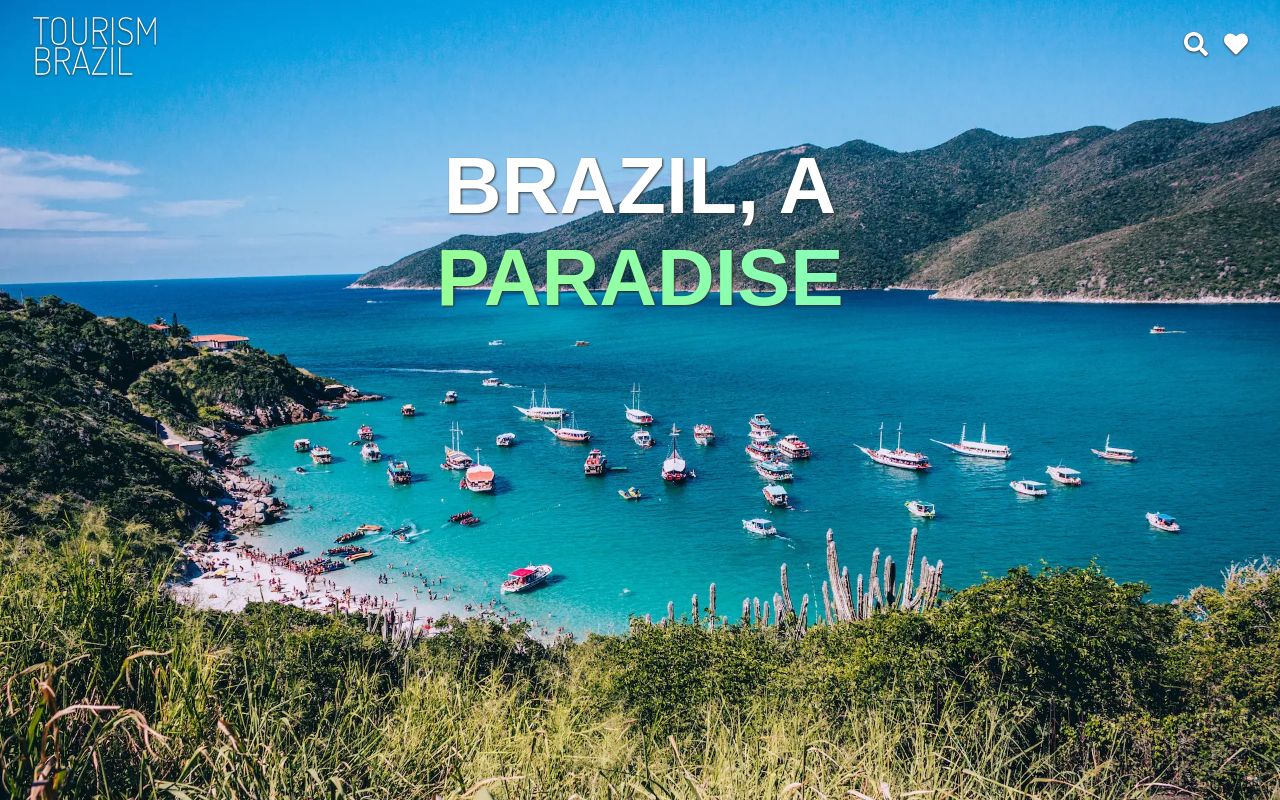
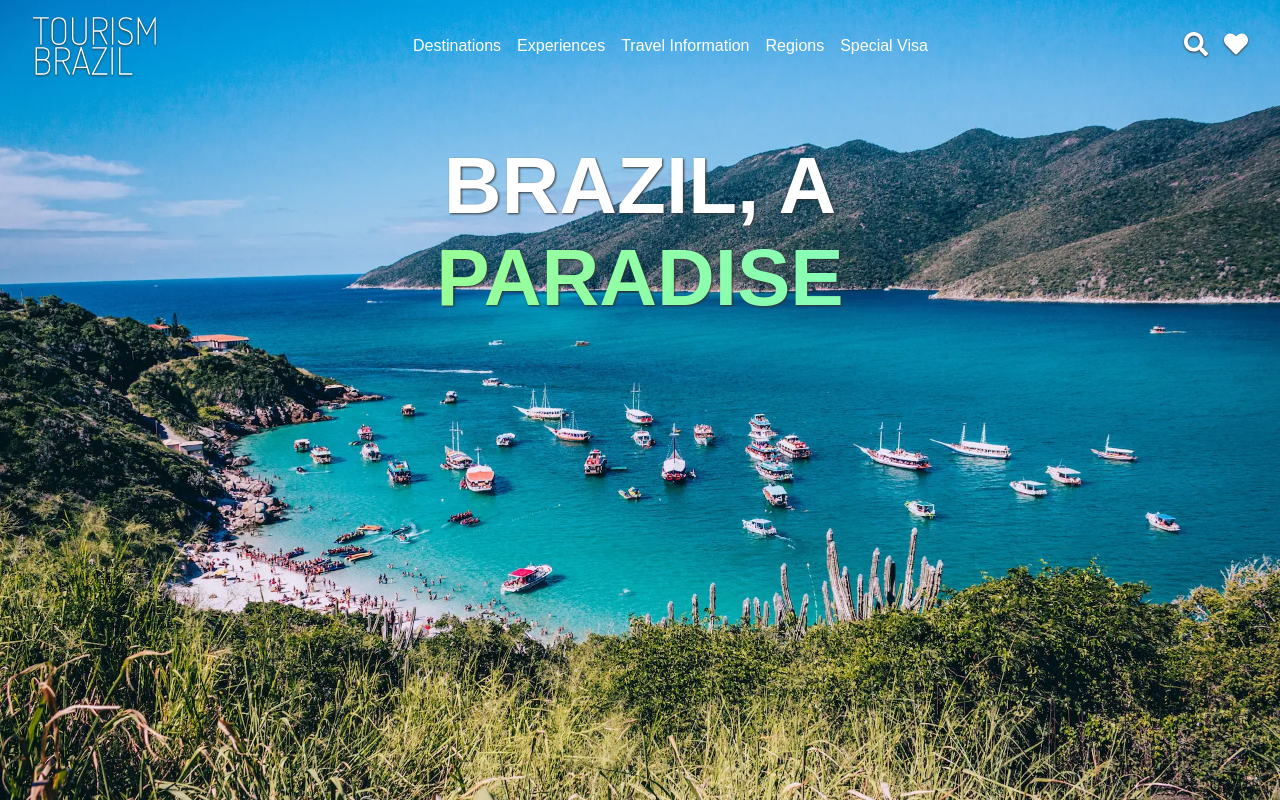
Before and after one commit to kenjinakagava/tourism-website, a Next.js app: page / in a window 1280 px wide. Built offline with nearby package versions, Linux system fonts and the light colour scheme.

Commit message:
Add Desktop Nav

```diff
--- a/components/Nav.tsx
+++ b/components/Nav.tsx
@@ -9,9 +9,8 @@ const Logo = styled.img`
   width: 60px;
   height: 60px;
   filter: drop-shadow(0px 1px 1px #333);
-  @media (min-width: 768px) {
+  @media (min-width: 900px) {
     width: 125px;
-    height: 60px;
   }
 `;
 
@@ -42,6 +41,10 @@ const NavIconLinks = styled.ul`
     fill: white;
     filter: drop-shadow(0px 1px 1px #333);
   }
+  a {
+    color: white;
+    font-family: "Dosis", sans-serif;
+  }
 `;
 
 const Nav = () => (
@@ -49,10 +52,27 @@ const Nav = () => (
     <NavContentWrapper>
       <Link href="/" aria-label="Go to home page">
         <picture>
-          <source srcSet={LogoDesktop.src} media="(min-width: 768px)" />
+          <source srcSet={LogoDesktop.src} media="(min-width: 900px)" />
           <Logo src={LogoMobile.src} alt="" />
         </picture>
       </Link>
+      <NavIconLinks>
+        <li>
+          <Link href="/destinations">Destinations</Link>
+        </li>
+        <li>
+          <Link href="/experiences">Experiences</Link>
+        </li>
+        <li>
+          <Link href="/travel-information">Travel Information</Link>
+        </li>
+        <li>
+          <Link href="/regions">Regions</Link>
+        </li>
+        <li>
+          <Link href="/special-visa">Special Visa</Link>
+        </li>
+      </NavIconLinks>
       <NavIconLinks>
         <li>
           <Link href="/search" aria-label="Go to search page">
```
